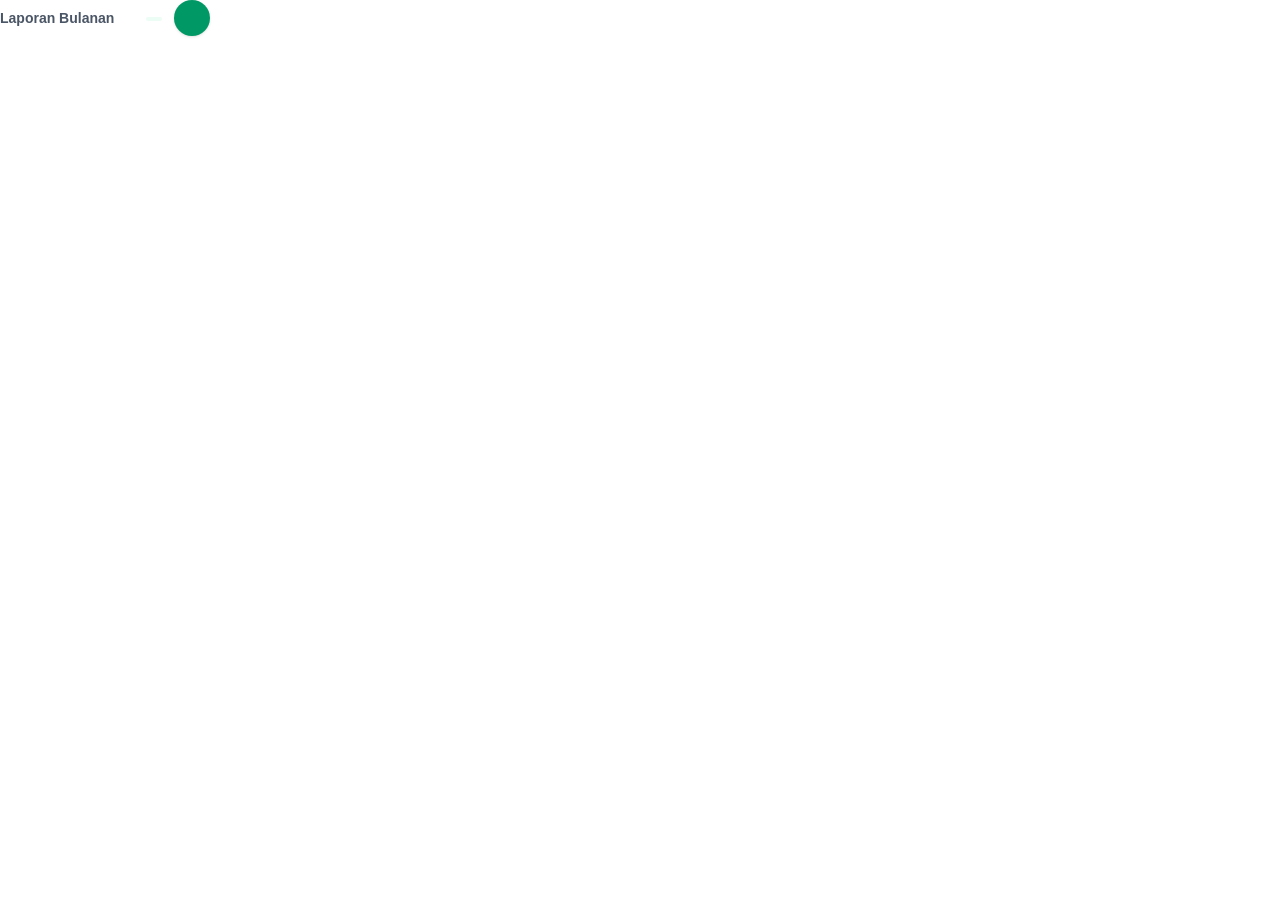
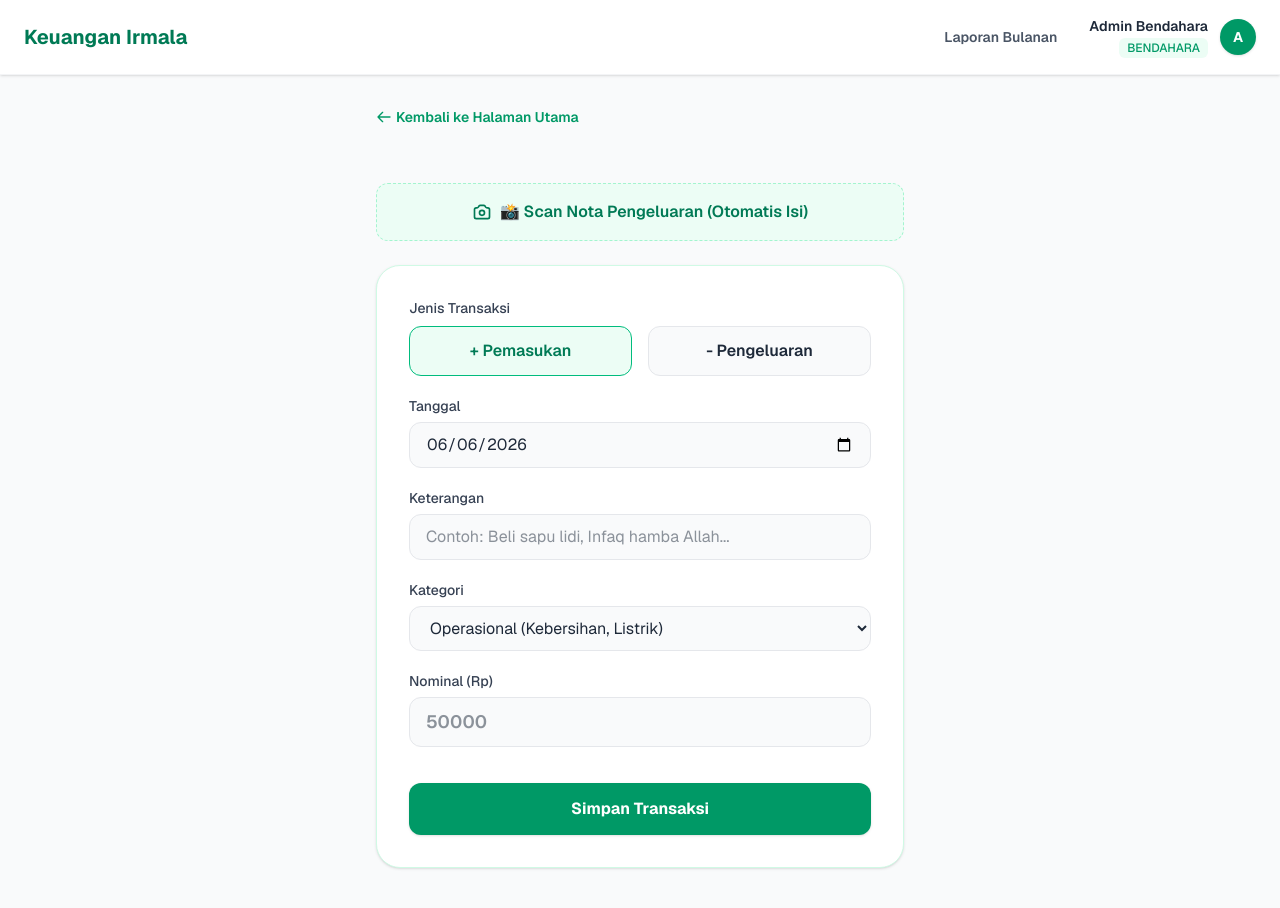
Before and after one commit to njibb/keuangan-irmala, a Next.js app: page /tambah in a window 1280 px wide. Shown: the top 908 px of the page. Before the commit the page ends 800 px from the top, so only its background shows below. Built offline with nearby package versions, Linux system fonts and the light colour scheme.

Commit message:
feat: banyaklah pokoknya

```diff
--- a/app/components/navbaruser.tsx
+++ b/app/components/navbaruser.tsx
@@ -5,7 +5,8 @@ import Link from 'next/link';
 
 // eslint-disable-next-line @typescript-eslint/no-explicit-any
 export default function NavbarUser({ name, role, initial }: any) {
-  const [isOpen, setIsOpen] = useState(false);
+  const [isOpen, setIsOpen] = useState(false); // State untuk dropdown profil desktop
+  const [isMobileMenuOpen, setIsMobileMenuOpen] = useState(false); // State untuk hamburger menu mobile
   const dropdownRef = useRef<HTMLDivElement>(null);
 
   useEffect(() => {
@@ -19,10 +20,11 @@ export default function NavbarUser({ name, role, initial }: any) {
   }, []);
 
   return (
-    // Tambahkan flex container utama untuk membungkus menu dan profil
-    <div className="flex items-center space-x-6 md:space-x-8">
-
-      {/* Navigasi Biasa di samping Profil */}
+    <>
+      {/* ============================== */}
+      {/* TAMPILAN DESKTOP (Sembunyi di HP) */}
+      {/* ============================== */}
+      <div className="hidden md:flex items-center space-x-6 md:space-x-8">
         <Link
           href="/laporan"
           className="text-sm font-semibold text-gray-600 hover:text-emerald-700 transition-colors"
@@ -30,7 +32,6 @@ export default function NavbarUser({ name, role, initial }: any) {
           Laporan Bulanan
         </Link>
 
-      {/* Area Profil & Dropdown Logout */}
         <div className="relative" ref={dropdownRef}>
           <div
             onClick={() => setIsOpen(!isOpen)}
@@ -45,7 +46,6 @@ export default function NavbarUser({ name, role, initial }: any) {
             </div>
           </div>
 
-        {/* Dropdown sekarang cuma buat Logout */}
           {isOpen && (
             <div className="absolute right-0 mt-2 w-48 bg-white rounded-xl shadow-lg border border-gray-100 py-1 z-50">
               <button
@@ -57,7 +57,70 @@ export default function NavbarUser({ name, role, initial }: any) {
             </div>
           )}
         </div>
+      </div>
+
+      {/* ============================== */}
+      {/* TAMPILAN MOBILE (Hamburger Icon) */}
+      {/* ============================== */}
+      <div className="md:hidden flex items-center">
+        <button
+          onClick={() => setIsMobileMenuOpen(!isMobileMenuOpen)}
+          className="text-gray-800 hover:text-emerald-600 focus:outline-none p-2"
+        >
+          {isMobileMenuOpen ? (
+            // Ikon Silang (X) kalau menu terbuka
+            <svg className="w-7 h-7" fill="none" stroke="currentColor" viewBox="0 0 24 24">
+              <path strokeLinecap="round" strokeLinejoin="round" strokeWidth="2" d="M6 18L18 6M6 6l12 12"></path>
+            </svg>
+          ) : (
+            // Ikon Hamburger (Garis 3) kalau menu tertutup
+            <svg className="w-7 h-7" fill="none" stroke="currentColor" viewBox="0 0 24 24">
+              <path strokeLinecap="round" strokeLinejoin="round" strokeWidth="2" d="M4 6h16M4 12h16m-7 6h7"></path>
+            </svg>
+          )}
+        </button>
+      </div>
+
+      {/* ============================== */}
+      {/* ISI MENU DROPDOWN MOBILE        */}
+      {/* ============================== */}
+      {isMobileMenuOpen && (
+        <div className="absolute top-[70px] left-0 w-full bg-white border-b border-gray-100 shadow-lg md:hidden z-50">
+          <div className="px-6 py-5 flex flex-col space-y-5">
+
+            {/* Info Profil */}
+            <div className="flex items-center space-x-3 pb-4 border-b border-gray-50">
+              <div className="h-11 w-11 bg-emerald-600 rounded-full flex items-center justify-center text-white font-bold text-base shadow-sm">
+                {initial}
+              </div>
+              <div className="flex flex-col">
+                <span className="text-base font-bold text-gray-800">{name}</span>
+                <span className="text-xs font-semibold text-emerald-600 mt-0.5">{role}</span>
+              </div>
+            </div>
+
+            {/* Menu Laporan Bulanan */}
+            <Link
+              href="/laporan"
+              onClick={() => setIsMobileMenuOpen(false)}
+              className="text-sm font-semibold text-gray-700 hover:text-emerald-700 flex items-center space-x-3"
+            >
+              <svg className="w-5 h-5 text-gray-400" fill="none" stroke="currentColor" viewBox="0 0 24 24"><path strokeLinecap="round" strokeLinejoin="round" strokeWidth="2" d="M9 17v-2m3 2v-4m3 4v-6m2 10H7a2 2 0 01-2-2V5a2 2 0 012-2h5.586a1 1 0 01.707.293l5.414 5.414a1 1 0 01.293.707V19a2 2 0 01-2 2z"></path></svg>
+              <span>Laporan Bulanan</span>
+            </Link>
+
+            {/* Tombol Logout */}
+            <button
+              onClick={() => signOut({ callbackUrl: '/login' })}
+              className="text-sm font-semibold text-red-600 hover:text-red-700 flex items-center space-x-3 pt-2"
+            >
+              <svg className="w-5 h-5 text-red-400" fill="none" stroke="currentColor" viewBox="0 0 24 24"><path strokeLinecap="round" strokeLinejoin="round" strokeWidth="2" d="M17 16l4-4m0 0l-4-4m4 4H7m6 4v1a3 3 0 01-3 3H6a3 3 0 01-3-3V7a3 3 0 013-3h4a3 3 0 013 3v1"></path></svg>
+              <span>Keluar (Logout)</span>
+            </button>
 
           </div>
+        </div>
+      )}
+    </>
   );
 }
--- a/app/laporan/page.tsx
+++ b/app/laporan/page.tsx
@@ -2,11 +2,9 @@ import { prisma } from "../../lib/prisma";
 import ExportButton from "./exportbutton";
 import MonthFilter from "./monthfilter";
 import Link from "next/link";
+import NavbarUser from "./../components/navbaruser"; // Pastikan path ini benar!
 
-// 1. Ubah tipe parameter searchParams menjadi Promise
 export default async function LaporanPage({ searchParams }: { searchParams: Promise<{ month?: string }> }) {
-
-  // 2. Tambahkan await di sini supaya Next.js 15 bisa membaca URL-nya
   const params = await searchParams;
   const selectedMonth = params.month || new Date().toISOString().slice(0, 7);
 
@@ -20,42 +18,48 @@ export default async function LaporanPage({ searchParams }: { searchParams: Prom
     orderBy: { date: 'asc' },
   });
 
-  // Bikin nama bulan jadi format bahasa Indonesia untuk judul
   const [year, month] = selectedMonth.split('-');
   const monthNames = ["", "Januari", "Februari", "Maret", "April", "Mei", "Juni", "Juli", "Agustus", "September", "Oktober", "November", "Desember"];
   const displayMonth = `${monthNames[parseInt(month)]} ${year}`;
-
-  // Cek apakah ada transaksi di bulan tersebut
   const hasTransactions = transactions.length > 0;
 
   return (
-    <main className="min-h-screen bg-gray-50 text-gray-800 p-6 font-sans">
-      <div className="max-w-4xl mx-auto">
+    // PENTING: Padding 'p-6' dihapus dari main agar Header bisa menyentuh ujung layar
+    <main className="min-h-screen bg-gray-50 text-gray-800 font-sans">
 
-        {/* Tombol Kembali ke Dashboard */}
-        <Link
-          href="/"
-          className="inline-flex items-center text-sm font-semibold text-emerald-600 hover:text-emerald-700 mb-6 transition-colors"
-        >
-          <svg className="w-4 h-4 mr-1" fill="none" stroke="currentColor" viewBox="0 0 24 24"><path strokeLinecap="round" strokeLinejoin="round" strokeWidth="2" d="M10 19l-7-7m0 0l7-7m-7 7h18"></path></svg>
-          Kembali ke Halaman Utama
+      {/* ============================== */}
+      {/* HEADER NAVIGASI GLOBAL         */}
+      {/* ============================== */}
+      <div className="bg-white border-b border-gray-100 px-6 py-4 flex justify-between items-center shadow-sm mb-8 z-50 relative">
+        <Link href="/" className="text-xl font-bold text-emerald-700 hover:opacity-80 transition-opacity">
+          Keuangan Irmala
         </Link>
+        <NavbarUser name="Admin Bendahara" role="BENDAHARA" initial="A" />
 
+      </div>
+
+      {/* Konten Laporan */}
+
+      <div className="max-w-4xl mx-auto px-6 pb-12">
+          <Link
+                  href="/"
+                  className="inline-flex items-center text-sm font-semibold text-emerald-600 hover:text-emerald-700 mb-6 transition-colors"
+                >
+                  <svg className="w-4 h-4 mr-1" fill="none" stroke="currentColor" viewBox="0 0 24 24"><path strokeLinecap="round" strokeLinejoin="round" strokeWidth="2" d="M10 19l-7-7m0 0l7-7m-7 7h18"></path></svg>
+                  Kembali ke Halaman Utama
+                </Link>
         <h1 className="text-2xl font-bold mb-6 text-gray-900">Laporan Bulanan</h1>
 
-        {/* Dropdown Filter Bulan & Tahun */}
         <MonthFilter />
 
         <div className="flex justify-between items-center mb-6">
           <h2 className="text-lg font-semibold text-gray-900">Data Transaksi {displayMonth}</h2>
 
-          {/* Tombol Download HANYA muncul kalau ada data */}
           {hasTransactions && (
             <ExportButton data={transactions} fileName={`LPJ_${selectedMonth}.xlsx`} />
           )}
         </div>
 
-        {/* Kondisi: Tampilkan Tabel ATAU Pesan Kosong */}
         {hasTransactions ? (
           <div className="bg-white rounded-2xl border border-gray-100 shadow-sm overflow-hidden">
             <table className="w-full text-sm text-left">
@@ -81,7 +85,6 @@ export default async function LaporanPage({ searchParams }: { searchParams: Prom
           </div>
         ) : (
           <div className="bg-white rounded-2xl border-2 border-dashed border-gray-200 p-12 flex flex-col items-center justify-center text-center">
-            {/* Ikon Kosong */}
             <svg className="w-12 h-12 text-gray-300 mb-3" fill="none" stroke="currentColor" viewBox="0 0 24 24">
               <path strokeLinecap="round" strokeLinejoin="round" strokeWidth="2" d="M9 12h6m-6 4h6m2 5H7a2 2 0 01-2-2V5a2 2 0 012-2h5.586a1 1 0 01.707.293l5.414 5.414a1 1 0 01.293.707V19a2 2 0 01-2 2z"></path>
             </svg>
--- a/app/tambah/page.tsx
+++ b/app/tambah/page.tsx
@@ -1,126 +1,192 @@
 'use client';
-import { useState, useRef, useEffect } from 'react';
-import { signOut } from 'next-auth/react';
+
+import React, { useState, useRef } from 'react';
+import { useRouter } from 'next/navigation';
 import Link from 'next/link';
+import { simpanTransaksi } from '../actions/transaction';
+import NavbarUser from './../components/navbaruser'; // Pastikan path ini benar!
 
-// eslint-disable-next-line @typescript-eslint/no-explicit-any
-export default function NavbarUser({ name, role, initial }: any) {
-  const [isOpen, setIsOpen] = useState(false); // State untuk dropdown profil desktop
-  const [isMobileMenuOpen, setIsMobileMenuOpen] = useState(false); // State untuk hamburger menu mobile
-  const dropdownRef = useRef<HTMLDivElement>(null);
+export default function TambahTransaksi() {
+  const router = useRouter();
+  const [isLoading, setIsLoading] = useState(false);
+  const [error, setError] = useState('');
+  const [isScanning, setIsScanning] = useState(false);
+  const fileInputRef = useRef<HTMLInputElement>(null);
+  const [tipe, setTipe] = useState('IN');
+  const [tanggal, setTanggal] = useState(new Date().toISOString().split('T')[0]);
+  const [keterangan, setKeterangan] = useState('');
+  const [nominal, setNominal] = useState('');
+  const [kategori, setKategori] = useState('Operasional');
 
-  useEffect(() => {
-    const handleClickOutside = (event: MouseEvent) => {
-      if (dropdownRef.current && !dropdownRef.current.contains(event.target as Node)) {
-        setIsOpen(false);
+  const handleScanNota = async (e: React.ChangeEvent<HTMLInputElement>) => {
+    const file = e.target.files?.[0];
+    if (!file) return;
+
+    setIsScanning(true);
+    setError('');
+
+    try {
+      const formData = new FormData();
+      formData.append('file', file);
+
+      const response = await fetch('/api/scan-nota', {
+        method: 'POST',
+        body: formData,
+      });
+
+      const data = await response.json();
+
+      if (response.ok) {
+        if (data.amount) setNominal(data.amount.toString());
+        if (data.merchant) setKeterangan(`Belanja di ${data.merchant}`);
+        if (data.date) setTanggal(data.date);
+
+        setTipe('OUT');
+        alert("✅ Berhasil membaca nota! Silakan cek kembali datanya sebelum disimpan.");
+      } else {
+        setError(`Gagal membaca nota: ${data.error || 'Coba gunakan foto yang lebih jelas.'}`);
+      }
+    // eslint-disable-next-line @typescript-eslint/no-unused-vars
+    } catch (error) {
+      setError("Terjadi kesalahan jaringan saat memproses nota.");
+    } finally {
+      setIsScanning(false);
+      if (fileInputRef.current) fileInputRef.current.value = '';
     }
   };
-    document.addEventListener("mousedown", handleClickOutside);
-    return () => document.removeEventListener("mousedown", handleClickOutside);
-  }, []);
+
+  const handleSubmit = async (event: React.FormEvent<HTMLFormElement>) => {
+    event.preventDefault();
+    setIsLoading(true);
+    setError('');
+
+    try {
+      const formData = new FormData(event.currentTarget);
+      await simpanTransaksi(formData);
+      router.push('/');
+    // eslint-disable-next-line @typescript-eslint/no-explicit-any
+    } catch (err: any) {
+      setError(err.message || 'Gagal menyimpan transaksi');
+      setIsLoading(false);
+    }
+  };
 
   return (
-    <>
+    // PENTING: Padding 'p-6' dihapus dari div utama agar Header bisa menyentuh ujung layar
+    <div className="min-h-screen bg-gray-50 text-gray-800 font-sans">
+
       {/* ============================== */}
-      {/* TAMPILAN DESKTOP (Sembunyi di HP) */}
+      {/* HEADER NAVIGASI GLOBAL         */}
       {/* ============================== */}
-      <div className="hidden md:flex items-center space-x-6 md:space-x-8">
+      <div className="bg-white border-b border-gray-100 px-6 py-4 flex justify-between items-center shadow-sm mb-8 z-50 relative">
+        <Link href="/" className="text-xl font-bold text-emerald-700 hover:opacity-80 transition-opacity">
+          Keuangan Irmala
+        </Link>
+        {/* Sesuaikan name, role, dan initial dengan data session kamu jika ada */}
+        <NavbarUser name="Admin Bendahara" role="BENDAHARA" initial="A" />
+      </div>
+
+      {/* Konten Form */}
+      <div className="max-w-xl mx-auto px-6 pb-12">
+
+        <div className="flex items-center justify-between mb-8">
+          <div>
             <Link
-          href="/laporan"
-          className="text-sm font-semibold text-gray-600 hover:text-emerald-700 transition-colors"
+          href="/"
+          className="inline-flex items-center text-sm font-semibold text-emerald-600 hover:text-emerald-700 mb-6 transition-colors"
         >
-          Laporan Bulanan
+          <svg className="w-4 h-4 mr-1" fill="none" stroke="currentColor" viewBox="0 0 24 24"><path strokeLinecap="round" strokeLinejoin="round" strokeWidth="2" d="M10 19l-7-7m0 0l7-7m-7 7h18"></path></svg>
+          Kembali ke Halaman Utama
         </Link>
-
-        <div className="relative" ref={dropdownRef}>
-          <div
-            onClick={() => setIsOpen(!isOpen)}
-            className="flex items-center space-x-3 hover:opacity-80 transition-opacity cursor-pointer"
-          >
-            <div className="flex flex-col text-right">
-              <span className="text-sm font-semibold text-gray-800">{name}</span>
-              <span className="text-xs font-medium text-emerald-600 bg-emerald-50 px-2 py-0.5 rounded-md self-end mt-0.5">{role}</span>
-            </div>
-            <div className="h-9 w-9 bg-emerald-600 rounded-full flex items-center justify-center text-white font-bold text-sm shadow-sm">
-              {initial}
           </div>
         </div>
 
-          {isOpen && (
-            <div className="absolute right-0 mt-2 w-48 bg-white rounded-xl shadow-lg border border-gray-100 py-1 z-50">
+        <div className="mb-6">
+          <input
+            type="file"
+            accept="image/*"
+            capture="environment"
+            ref={fileInputRef}
+            onChange={handleScanNota}
+            className="hidden"
+          />
           <button
-                onClick={() => signOut({ callbackUrl: '/login' })}
-                className="w-full text-left px-4 py-2.5 text-sm text-red-600 hover:bg-red-50 font-medium transition-colors"
+            type="button"
+            onClick={() => fileInputRef.current?.click()}
+            disabled={isScanning}
+            className="w-full flex items-center justify-center gap-2 bg-emerald-50 text-emerald-700 border border-emerald-200 border-dashed rounded-xl p-4 font-semibold hover:bg-emerald-100 transition disabled:opacity-50"
           >
-                Keluar (Logout)
-              </button>
-            </div>
-          )}
-        </div>
-      </div>
-
-      {/* ============================== */}
-      {/* TAMPILAN MOBILE (Hamburger Icon) */}
-      {/* ============================== */}
-      <div className="md:hidden flex items-center">
-        <button
-          onClick={() => setIsMobileMenuOpen(!isMobileMenuOpen)}
-          className="text-gray-800 hover:text-emerald-600 focus:outline-none p-2"
-        >
-          {isMobileMenuOpen ? (
-            // Ikon Silang (X) kalau menu terbuka
-            <svg className="w-7 h-7" fill="none" stroke="currentColor" viewBox="0 0 24 24">
-              <path strokeLinecap="round" strokeLinejoin="round" strokeWidth="2" d="M6 18L18 6M6 6l12 12"></path>
-            </svg>
+            {isScanning ? (
+              <>
+                <svg className="animate-spin h-5 w-5 text-emerald-600" fill="none" viewBox="0 0 24 24"><circle className="opacity-25" cx="12" cy="12" r="10" stroke="currentColor" strokeWidth="4"></circle><path className="opacity-75" fill="currentColor" d="M4 12a8 8 0 018-8V0C5.373 0 0 5.373 0 12h4zm2 5.291A7.962 7.962 0 014 12H0c0 3.042 1.135 5.824 3 7.938l3-2.647z"></path></svg>
+                <span>AI sedang menganalisis nota...</span>
+              </>
             ) : (
-            // Ikon Hamburger (Garis 3) kalau menu tertutup
-            <svg className="w-7 h-7" fill="none" stroke="currentColor" viewBox="0 0 24 24">
-              <path strokeLinecap="round" strokeLinejoin="round" strokeWidth="2" d="M4 6h16M4 12h16m-7 6h7"></path>
-            </svg>
+              <>
+                <svg className="w-5 h-5" fill="none" stroke="currentColor" viewBox="0 0 24 24"><path strokeLinecap="round" strokeLinejoin="round" strokeWidth="2" d="M3 9a2 2 0 012-2h.93a2 2 0 001.664-.89l.812-1.22A2 2 0 0110.07 4h3.86a2 2 0 011.664.89l.812 1.22A2 2 0 0018.07 7H19a2 2 0 012 2v9a2 2 0 01-2 2H5a2 2 0 01-2-2V9z"></path><path strokeLinecap="round" strokeLinejoin="round" strokeWidth="2" d="M15 13a3 3 0 11-6 0 3 3 0 016 0z"></path></svg>
+                <span>📸 Scan Nota Pengeluaran (Otomatis Isi)</span>
+              </>
             )}
           </button>
         </div>
 
-      {/* ============================== */}
-      {/* ISI MENU DROPDOWN MOBILE        */}
-      {/* ============================== */}
-      {isMobileMenuOpen && (
-        <div className="absolute top-[70px] left-0 w-full bg-white border-b border-gray-100 shadow-lg md:hidden z-50">
-          <div className="px-6 py-5 flex flex-col space-y-5">
+        <div className="bg-white p-8 rounded-3xl border border-emerald-100 shadow-sm">
+          {error && (
+            <div className="mb-6 p-3 bg-red-50 text-red-600 rounded-xl text-sm font-medium border border-red-100">
+              {error}
+            </div>
+          )}
 
-            {/* Info Profil */}
-            <div className="flex items-center space-x-3 pb-4 border-b border-gray-50">
-              <div className="h-11 w-11 bg-emerald-600 rounded-full flex items-center justify-center text-white font-bold text-base shadow-sm">
-                {initial}
+          <form onSubmit={handleSubmit} className="space-y-5">
+            <div>
+              <label className="block text-sm font-medium text-gray-700 mb-2">Jenis Transaksi</label>
+              <div className="flex gap-4">
+                <label className="flex-1 cursor-pointer">
+                  <input type="radio" name="type" value="IN" checked={tipe === 'IN'} onChange={() => setTipe('IN')} className="peer sr-only" />
+                  <div className="p-3 text-center rounded-xl border border-gray-200 bg-gray-50 peer-checked:bg-emerald-50 peer-checked:border-emerald-500 peer-checked:text-emerald-700 font-semibold transition-all">
+                    + Pemasukan
                   </div>
-              <div className="flex flex-col">
-                <span className="text-base font-bold text-gray-800">{name}</span>
-                <span className="text-xs font-semibold text-emerald-600 mt-0.5">{role}</span>
+                </label>
+                <label className="flex-1 cursor-pointer">
+                  <input type="radio" name="type" value="OUT" checked={tipe === 'OUT'} onChange={() => setTipe('OUT')} className="peer sr-only" />
+                  <div className="p-3 text-center rounded-xl border border-gray-200 bg-gray-50 peer-checked:bg-red-50 peer-checked:border-red-500 peer-checked:text-red-700 font-semibold transition-all">
+                    - Pengeluaran
+                  </div>
+                </label>
               </div>
             </div>
 
-            {/* Menu Laporan Bulanan */}
-            <Link
-              href="/laporan"
-              onClick={() => setIsMobileMenuOpen(false)}
-              className="text-sm font-semibold text-gray-700 hover:text-emerald-700 flex items-center space-x-3"
-            >
-              <svg className="w-5 h-5 text-gray-400" fill="none" stroke="currentColor" viewBox="0 0 24 24"><path strokeLinecap="round" strokeLinejoin="round" strokeWidth="2" d="M9 17v-2m3 2v-4m3 4v-6m2 10H7a2 2 0 01-2-2V5a2 2 0 012-2h5.586a1 1 0 01.707.293l5.414 5.414a1 1 0 01.293.707V19a2 2 0 01-2 2z"></path></svg>
-              <span>Laporan Bulanan</span>
-            </Link>
+            <div>
+              <label htmlFor="date" className="block text-sm font-medium text-gray-700 mb-1.5">Tanggal</label>
+              <input type="date" id="date" name="date" required value={tanggal} onChange={(e) => setTanggal(e.target.value)} className="w-full px-4 py-2.5 rounded-xl border border-gray-200 bg-gray-50 focus:bg-white focus:outline-none focus:ring-2 focus:ring-emerald-500" />
+            </div>
 
-            {/* Tombol Logout */}
-            <button
-              onClick={() => signOut({ callbackUrl: '/login' })}
-              className="text-sm font-semibold text-red-600 hover:text-red-700 flex items-center space-x-3 pt-2"
-            >
-              <svg className="w-5 h-5 text-red-400" fill="none" stroke="currentColor" viewBox="0 0 24 24"><path strokeLinecap="round" strokeLinejoin="round" strokeWidth="2" d="M17 16l4-4m0 0l-4-4m4 4H7m6 4v1a3 3 0 01-3 3H6a3 3 0 01-3-3V7a3 3 0 013-3h4a3 3 0 013 3v1"></path></svg>
-              <span>Keluar (Logout)</span>
+            <div>
+              <label htmlFor="description" className="block text-sm font-medium text-gray-700 mb-1.5">Keterangan</label>
+              <input type="text" id="description" name="description" required value={keterangan} onChange={(e) => setKeterangan(e.target.value)} placeholder="Contoh: Beli sapu lidi, Infaq hamba Allah..." className="w-full px-4 py-2.5 rounded-xl border border-gray-200 bg-gray-50 focus:bg-white focus:outline-none focus:ring-2 focus:ring-emerald-500" />
+            </div>
+
+            <div>
+              <label htmlFor="category" className="block text-sm font-medium text-gray-700 mb-1.5">Kategori</label>
+              <select id="category" name="category" required value={kategori} onChange={(e) => setKategori(e.target.value)} className="w-full px-4 py-2.5 rounded-xl border border-gray-200 bg-gray-50 focus:bg-white focus:outline-none focus:ring-2 focus:ring-emerald-500">
+                <option value="Operasional">Operasional (Kebersihan, Listrik)</option>
+                <option value="Donasi">Infaq / Donasi</option>
+                <option value="Kegiatan">Acara Kegiatan</option>
+                <option value="Lainnya">Lainnya</option>
+              </select>
+            </div>
+
+            <div>
+              <label htmlFor="amount" className="block text-sm font-medium text-gray-700 mb-1.5">Nominal (Rp)</label>
+              <input type="number" id="amount" name="amount" required min="1" value={nominal} onChange={(e) => setNominal(e.target.value)} placeholder="50000" className="w-full px-4 py-2.5 rounded-xl border border-gray-200 bg-gray-50 focus:bg-white focus:outline-none focus:ring-2 focus:ring-emerald-500 font-semibold text-lg" />
+            </div>
+
+            <button type="submit" disabled={isLoading} className="w-full mt-4 bg-emerald-600 hover:bg-emerald-700 disabled:bg-gray-400 text-white font-bold py-3.5 rounded-xl transition-colors shadow-sm">
+              {isLoading ? 'Menyimpan...' : 'Simpan Transaksi'}
             </button>
-
+          </form>
         </div>
       </div>
-      )}
-    </>
+    </div>
   );
 }
```
Lines whose indentation alone changed are shown as unchanged.
